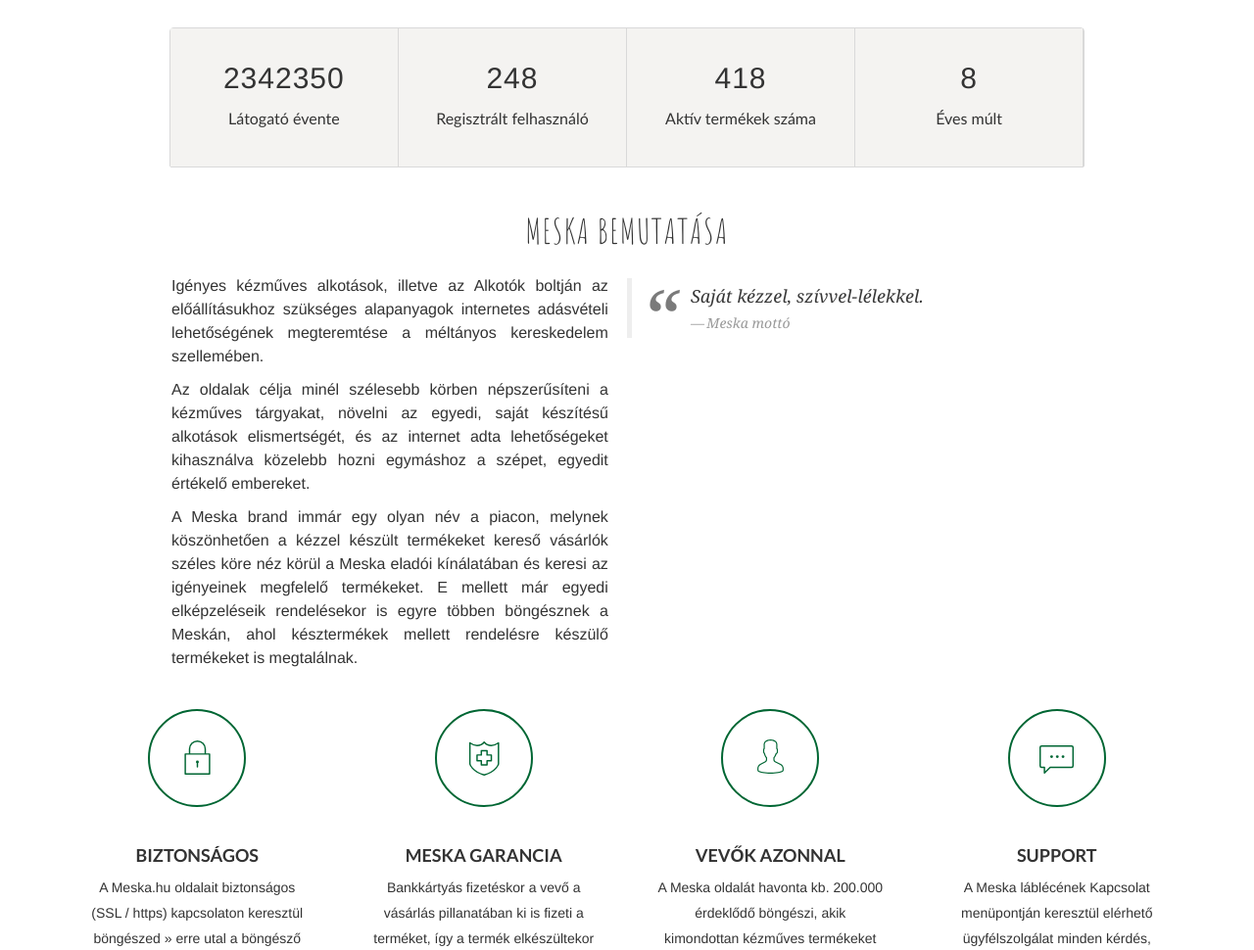
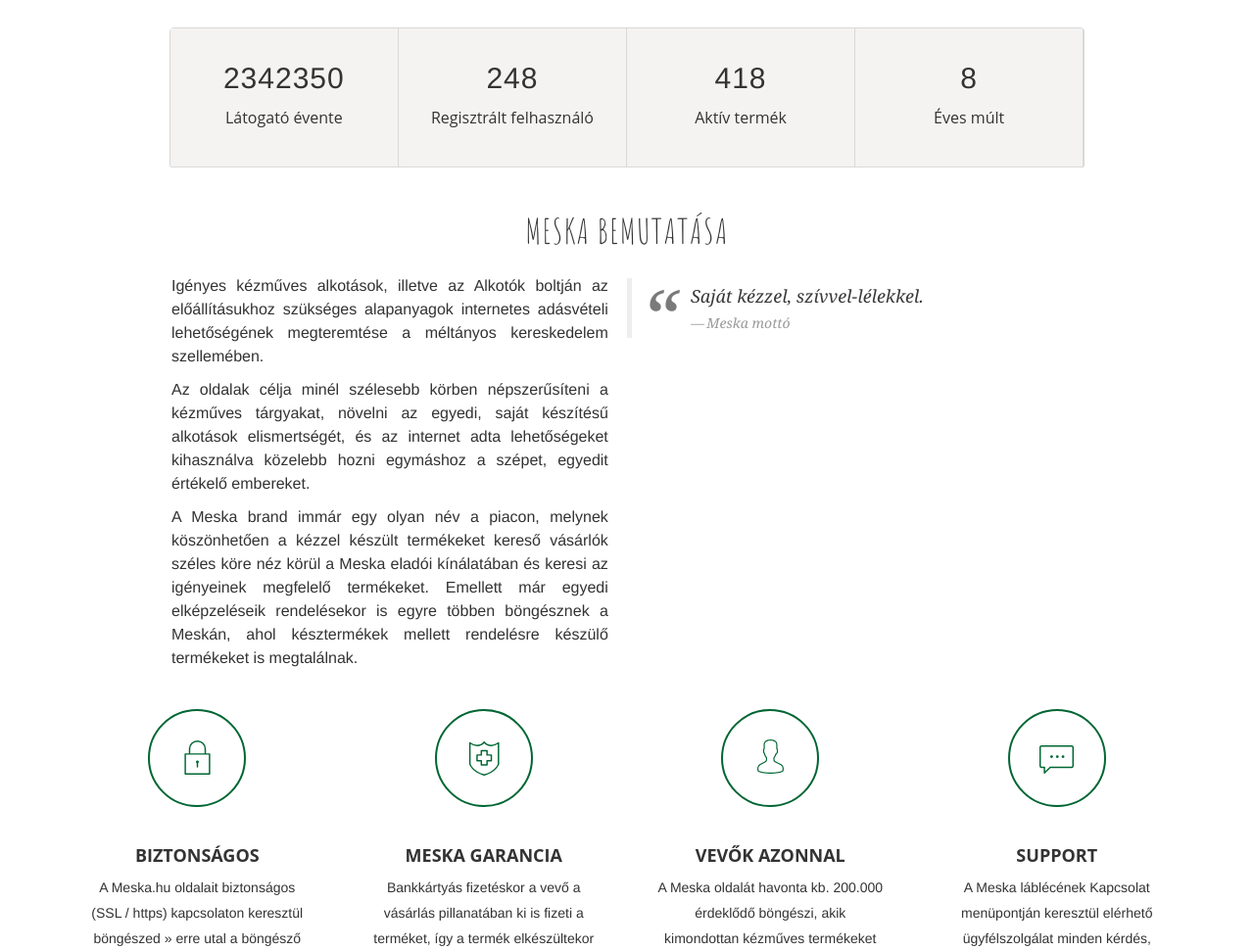
Before and after one commit to konsti01/redesign, a PHP site: page /landingpage in a window 1280 px wide. Shown: the part 396-1366 px from the top of the page at 98% size. Run offline with PHP 8.4, Linux system fonts and the light colour scheme; style sheets or scripts are compiled from the project's sources; some libraries are stand-ins or nearby versions; some web fonts are replaced.

Commit message:
landing page aprosagok

```diff
--- a/landingpage/css/style.css
+++ b/landingpage/css/style.css
@@ -27,7 +27,7 @@ p{
 }
 
 h1, h2, h3, h4, h5, h6 {
-    font-family: 'Lato', sans-serif;
+    font-family: "Open Sans", sans-serif;
 }
 h3{
 	font-family:Lato;
--- a/landingpage/index.html
+++ b/landingpage/index.html
@@ -143,7 +143,7 @@
 						<li class="col-sm-3 col-lg-3 column fadeInUp my-animation">
 							<div class="number-container" data-perc="418">
 								<div class="number">418</div>
-								<h6 class="number-details">Aktív termékek száma</h6>
+								<h6 class="number-details">Aktív termék</h6>
 							</div>
 						</li>
 						<li class="col-sm-3 col-lg-3 column fadeInUp my-animation">
@@ -168,7 +168,7 @@
 							<article>
 								<p>Igényes kézműves alkotások, illetve az Alkotók boltján az előállításukhoz szükséges alapanyagok internetes adásvételi lehetőségének megteremtése a méltányos kereskedelem szellemében.</p>
                                 <p>Az oldalak célja minél szélesebb körben népszerűsíteni a kézműves tárgyakat, növelni az egyedi, saját készítésű alkotások elismertségét, és az internet adta lehetőségeket kihasználva közelebb hozni egymáshoz a szépet, egyedit értékelő embereket.</p>
-                                <p>A Meska brand immár egy olyan név a piacon, melynek köszönhetően a kézzel készült termékeket kereső vásárlók széles köre néz körül a Meska eladói kínálatában és keresi az igényeinek megfelelő termékeket. E mellett már egyedi elképzeléseik rendelésekor is egyre többen böngésznek a Meskán, ahol késztermékek mellett rendelésre készülő termékeket is megtalálnak.</p>
+                                <p>A Meska brand immár egy olyan név a piacon, melynek köszönhetően a kézzel készült termékeket kereső vásárlók széles köre néz körül a Meska eladói kínálatában és keresi az igényeinek megfelelő termékeket. Emellett már egyedi elképzeléseik rendelésekor is egyre többen böngésznek a Meskán, ahol késztermékek mellett rendelésre készülő termékeket is megtalálnak.</p>
 							</article>
 						</div>
 						<div class="flex-item" class="col-md-6 col-xs-12 fadeInRight my-animation m-bot-30">
@@ -269,7 +269,7 @@
 						</div>
 						<article class="price-details">
 							<h3 class="text-blue">Vásárló</h3>
-							<p>Jutalékot csak akkor kell fizetned, ha terméked sikeresen értékesítésre került, ekkor a Meska a termékár 4 vagy 6%-át számítja fel attól függően, hogy a termék rendelésre készül vagy pedig késztermék.</p>
+							<p>Jutalékot csak akkor kell fizetned, ha terméked sikeresen értékesítésre került, ekkor a Meska a megrendelés 4%-át vagy a termékár 6%-át számítja fel attól függően, hogy a termék rendelésre készül vagy pedig késztermék.</p>
 						</article>
 					</div>
 				</div>
```
